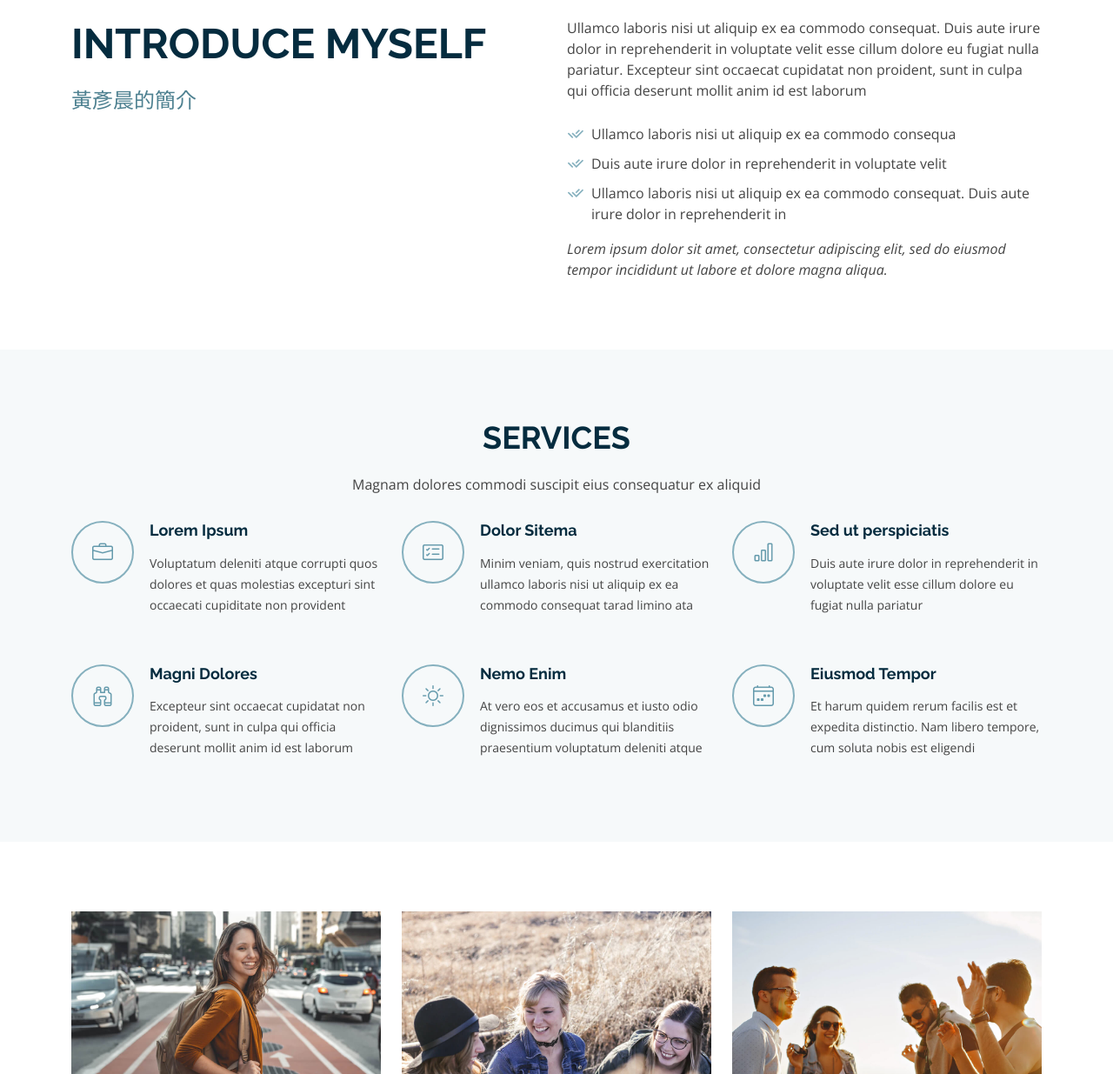
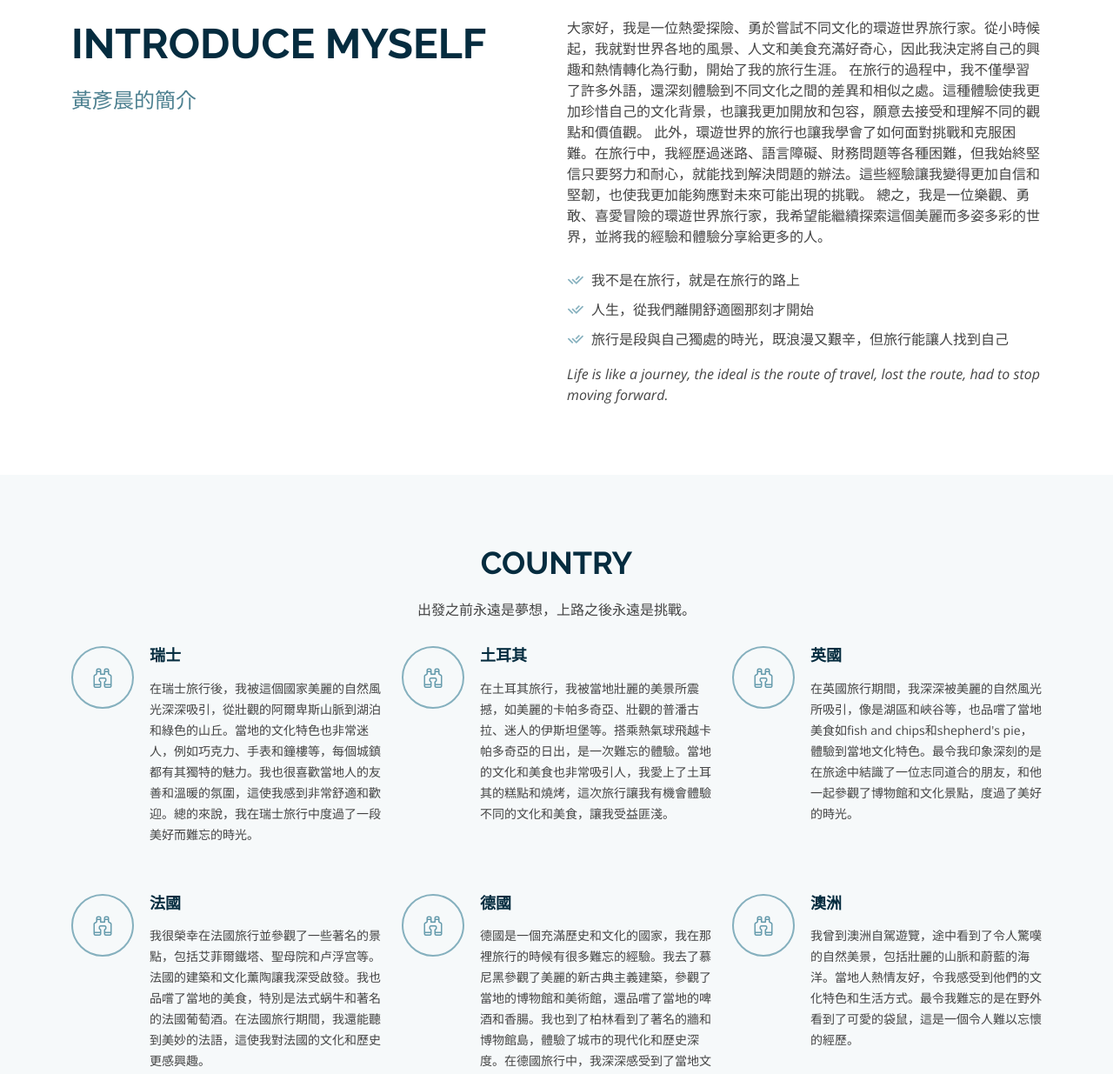
Before and after one commit to Aurelian1209/Aurelian1209.github.io, a plain HTML site: page index.html in a window 1280 px wide. Shown: the part 700-1935 px from the top of the page at 87% size. Drawn offline with nearby package versions, Linux system fonts and the light colour scheme; a script that the page names is missing.

Commit message:
Add files via upload

```diff
--- a/index.html
+++ b/index.html
@@ -5,7 +5,7 @@
   <meta charset="utf-8">
   <meta content="width=device-width, initial-scale=1.0" name="viewport">
 
-  <title>Vlava Bootstrap Template - Index</title>
+  <title>普201 17 黃彥晨</title>
   <meta content="" name="description">
   <meta content="" name="keywords">
 
@@ -43,7 +43,7 @@
     <div class="container d-flex align-items-center justify-content-between">
 
       <div class="logo">
-        <h1><a href="index.html">Vlava</a></h1>
+        <h1><a href="index.html">Traveler</a></h1>
         <!-- Uncomment below if you prefer to use an image logo -->
         <!-- <a href="index.html"><img src="assets/img/logo.png" alt="" class="img-fluid"></a>-->
       </div>
@@ -51,8 +51,8 @@
       <nav id="navbar" class="navbar">
         <ul>
           <li><a class="nav-link scrollto active" href="#hero">Home</a></li>
-          <li><a class="nav-link scrollto" href="#about">About</a></li>
-          <li><a class="nav-link scrollto" href="#services">Services</a></li>
+          <li><a class="nav-link scrollto" href="#about">INTRODUCE MYSELF</a></li>
+          <li><a class="nav-link scrollto" href="#services">COUNTRY</a></li>
           <li><a class="nav-link scrollto " href="#portfolio">Portfolio</a></li>
           <li><a class="nav-link scrollto" href="#team">Team</a></li>
           <li><a class="nav-link scrollto" href="#pricing">Pricing</a></li>
@@ -85,7 +85,7 @@
   <section id="hero">
     <div class="hero-container">
       <h1>Easy start with 黃彥晨</h1>
-      <h2>我是來自六和高中普201的學生</h2>
+      <h2>探索世界的旅行家</h2>
       <a href="#about" class="btn-get-started scrollto">Get Started</a>
     </div>
   </section><!-- End Hero -->
@@ -103,18 +103,26 @@
           </div>
           <div class="col-lg-6 pt-4 pt-lg-0">
             <p>
-              Ullamco laboris nisi ut aliquip ex ea commodo consequat. Duis aute irure dolor in reprehenderit in voluptate
-              velit esse cillum dolore eu fugiat nulla pariatur. Excepteur sint occaecat cupidatat non proident, sunt in
-              culpa qui officia deserunt mollit anim id est laborum
+              大家好，我是一位熱愛探險、勇於嘗試不同文化的環遊世界旅行家。從小時候起，我就對世界各地的風景、人文和美食充滿好奇心，因此我決定將自己的興趣和熱情轉化為行動，開始了我的旅行生涯。
+
+在旅行的過程中，我不僅學習了許多外語，還深刻體驗到不同文化之間的差異和相似之處。這種體驗使我更加珍惜自己的文化背景，也讓我更加開放和包容，願意去接受和理解不同的觀點和價值觀。
+
+此外，環遊世界的旅行也讓我學會了如何面對挑戰和克服困難。在旅行中，我經歷過迷路、語言障礙、財務問題等各種困難，但我始終堅信只要努力和耐心，就能找到解決問題的辦法。這些經驗讓我變得更加自信和堅韌，也使我更加能夠應對未來可能出現的挑戰。
+
+總之，我是一位樂觀、勇敢、喜愛冒險的環遊世界旅行家，我希望能繼續探索這個美麗而多姿多彩的世界，並將我的經驗和體驗分享給更多的人。
+
+
+
+
+
             </p>
             <ul>
-              <li><i class="ri-check-double-line"></i> Ullamco laboris nisi ut aliquip ex ea commodo consequa</li>
-              <li><i class="ri-check-double-line"></i> Duis aute irure dolor in reprehenderit in voluptate velit</li>
-              <li><i class="ri-check-double-line"></i> Ullamco laboris nisi ut aliquip ex ea commodo consequat. Duis aute irure dolor in reprehenderit in</li>
+              <li><i class="ri-check-double-line"></i> 我不是在旅行，就是在旅行的路上</li>
+              <li><i class="ri-check-double-line"></i> 人生，從我們離開舒適圈那刻才開始</li>
+              <li><i class="ri-check-double-line"></i> 旅行是段與自己獨處的時光，既浪漫又艱辛，但旅行能讓人找到自己</li>
             </ul>
             <p class="fst-italic">
-              Lorem ipsum dolor sit amet, consectetur adipiscing elit, sed do eiusmod tempor incididunt ut labore et dolore
-              magna aliqua.
+               Life is like a journey, the ideal is the route of travel, lost the route, had to stop moving forward.
             </p>
           </div>
         </div>
@@ -127,40 +135,41 @@
       <div class="container">
 
         <div class="section-title">
-          <h2>Services</h2>
-          <p>Magnam dolores commodi suscipit eius consequatur ex aliquid</p>
+          <h2>Country</h2>
+          <p>出發之前永遠是夢想，上路之後永遠是挑戰。
+          </p>
         </div>
 
         <div class="row">
-          <div class="col-lg-4 col-md-6 icon-box">
-            <div class="icon"><i class="bi bi-briefcase"></i></div>
-            <h4 class="title"><a href="">Lorem Ipsum</a></h4>
-            <p class="description">Voluptatum deleniti atque corrupti quos dolores et quas molestias excepturi sint occaecati cupiditate non provident</p>
+           <div class="col-lg-4 col-md-6 icon-box">
+            <div class="icon"><i class="bi bi-binoculars"></i></div>
+            <h4 class="title"><a href="">瑞士</a></h4>
+            <p class="description">在瑞士旅行後，我被這個國家美麗的自然風光深深吸引，從壯觀的阿爾卑斯山脈到湖泊和綠色的山丘。當地的文化特色也非常迷人，例如巧克力、手表和鐘樓等，每個城鎮都有其獨特的魅力。我也很喜歡當地人的友善和溫暖的氛圍，這使我感到非常舒適和歡迎。總的來說，我在瑞士旅行中度過了一段美好而難忘的時光。</p>
           </div>
-          <div class="col-lg-4 col-md-6 icon-box">
-            <div class="icon"><i class="bi bi-card-checklist"></i></div>
-            <h4 class="title"><a href="">Dolor Sitema</a></h4>
-            <p class="description">Minim veniam, quis nostrud exercitation ullamco laboris nisi ut aliquip ex ea commodo consequat tarad limino ata</p>
-          </div>
-          <div class="col-lg-4 col-md-6 icon-box">
-            <div class="icon"><i class="bi bi-bar-chart"></i></div>
-            <h4 class="title"><a href="">Sed ut perspiciatis</a></h4>
-            <p class="description">Duis aute irure dolor in reprehenderit in voluptate velit esse cillum dolore eu fugiat nulla pariatur</p>
+           <div class="col-lg-4 col-md-6 icon-box">
+            <div class="icon"><i class="bi bi-binoculars"></i></div>
+            <h4 class="title"><a href="">土耳其</a></h4>
+            <p class="description">在土耳其旅行，我被當地壯麗的美景所震撼，如美麗的卡帕多奇亞、壯觀的普潘古拉、迷人的伊斯坦堡等。搭乘熱氣球飛越卡帕多奇亞的日出，是一次難忘的體驗。當地的文化和美食也非常吸引人，我愛上了土耳其的糕點和燒烤，這次旅行讓我有機會體驗不同的文化和美食，讓我受益匪淺。</p>
           </div>
           <div class="col-lg-4 col-md-6 icon-box">
             <div class="icon"><i class="bi bi-binoculars"></i></div>
-            <h4 class="title"><a href="">Magni Dolores</a></h4>
-            <p class="description">Excepteur sint occaecat cupidatat non proident, sunt in culpa qui officia deserunt mollit anim id est laborum</p>
+            <h4 class="title"><a href="">英國</a></h4>
+            <p class="description">在英國旅行期間，我深深被美麗的自然風光所吸引，像是湖區和峽谷等，也品嚐了當地美食如fish and chips和shepherd's pie，體驗到當地文化特色。最令我印象深刻的是在旅途中結識了一位志同道合的朋友，和他一起參觀了博物館和文化景點，度過了美好的時光。</p>
           </div>
           <div class="col-lg-4 col-md-6 icon-box">
-            <div class="icon"><i class="bi bi-brightness-high"></i></div>
-            <h4 class="title"><a href="">Nemo Enim</a></h4>
-            <p class="description">At vero eos et accusamus et iusto odio dignissimos ducimus qui blanditiis praesentium voluptatum deleniti atque</p>
+            <div class="icon"><i class="bi bi-binoculars"></i></div>
+            <h4 class="title"><a href="">法國</a></h4>
+            <p class="description">我很榮幸在法國旅行並參觀了一些著名的景點，包括艾菲爾鐵塔、聖母院和卢浮宫等。法國的建築和文化薰陶讓我深受啟發。我也品嚐了當地的美食，特別是法式蜗牛和著名的法國葡萄酒。在法國旅行期間，我還能聽到美妙的法語，這使我對法國的文化和歷史更感興趣。</p>
           </div>
           <div class="col-lg-4 col-md-6 icon-box">
-            <div class="icon"><i class="bi bi-calendar4-week"></i></div>
-            <h4 class="title"><a href="">Eiusmod Tempor</a></h4>
-            <p class="description">Et harum quidem rerum facilis est et expedita distinctio. Nam libero tempore, cum soluta nobis est eligendi</p>
+            <div class="icon"><i class="bi bi-binoculars"></i></div>
+            <h4 class="title"><a href="">德國</a></h4>
+            <p class="description">德國是一個充滿歷史和文化的國家，我在那裡旅行的時候有很多難忘的經驗。我去了慕尼黑參觀了美麗的新古典主義建築，參觀了當地的博物館和美術館，還品嚐了當地的啤酒和香腸。我也到了柏林看到了著名的牆和博物館島，體驗了城市的現代化和歷史深度。在德國旅行中，我深深感受到了當地文化和人民的友好，這是一個值得探索的國度。</p>
+          </div>
+          <div class="col-lg-4 col-md-6 icon-box">
+            <div class="icon"><i class="bi bi-binoculars"></i></div>
+            <h4 class="title"><a href="">澳洲</a></h4>
+            <p class="description">我曾到澳洲自駕遊覽，途中看到了令人驚嘆的自然美景，包括壯麗的山脈和蔚藍的海洋。當地人熱情友好，令我感受到他們的文化特色和生活方式。最令我難忘的是在野外看到了可愛的袋鼠，這是一個令人難以忘懷的經歷。</p>
           </div>
         </div>
 
@@ -176,8 +185,8 @@
             <div class="card">
               <img src="assets/img/featured-1.jpg" class="card-img-top" alt="...">
               <div class="card-body">
-                <h5 class="card-title"><a href="">Autem sunt earum</a></h5>
-                <p class="card-text">Et architecto provident deleniti facere repellat nobis iste. Id facere quia quae dolores dolorem tempore</p>
+                <h5 class="card-title"><a href="">人生若不是一場美好的冒險，那就什麼也不是</a></h5>
+                <p class="card-text">去移動、呼吸、飛翔、漂流，在給出的同時獲得一切，到遙遠的土地去流浪，旅行正是活著最好的證明</p>
                 <a href="#" class="btn">Explore more</a>
               </div>
             </div>
@@ -186,8 +195,8 @@
             <div class="card">
               <img src="assets/img/featured-2.jpg" class="card-img-top" alt="...">
               <div class="card-body">
-                <h5 class="card-title"><a href="">Nobis et tempore</a></h5>
-                <p class="card-text">Ut quas omnis est. Non et aut tempora dignissimos similique in dignissimos. Sit incidunt et odit iusto</p>
+                <h5 class="card-title"><a href="">有幸遇見,恰好合拍,有你們真好</a></h5>
+                <p class="card-text">友不在多，貴在風雨同行，志同道合勇往直前。</p>
                 <a href="#" class="btn">Explore more</a>
               </div>
             </div>
@@ -196,8 +205,8 @@
             <div class="card">
               <img src="assets/img/featured-3.jpg" class="card-img-top" alt="...">
               <div class="card-body">
-                <h5 class="card-title"><a href="">Facere quia quae dolores</a></h5>
-                <p class="card-text">Modi ut et delectus. Modi nobis saepe voluptates nostrum. Sed quod consequatur quia provident dera</p>
+                <h5 class="card-title"><a href="">獨樂樂不如眾樂樂</a></h5>
+                <p class="card-text">同樣是過日子，和你們一起過就是開心一些</p>
                 <a href="#" class="btn">Explore more</a>
               </div>
             </div>
```
